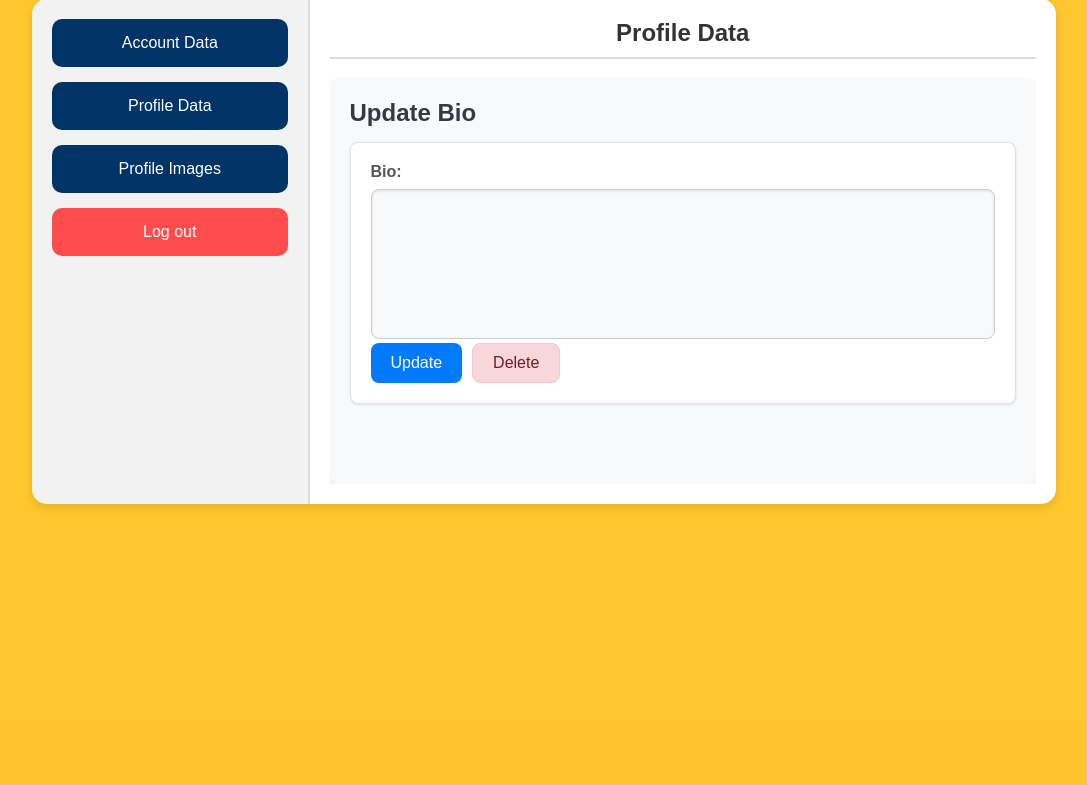
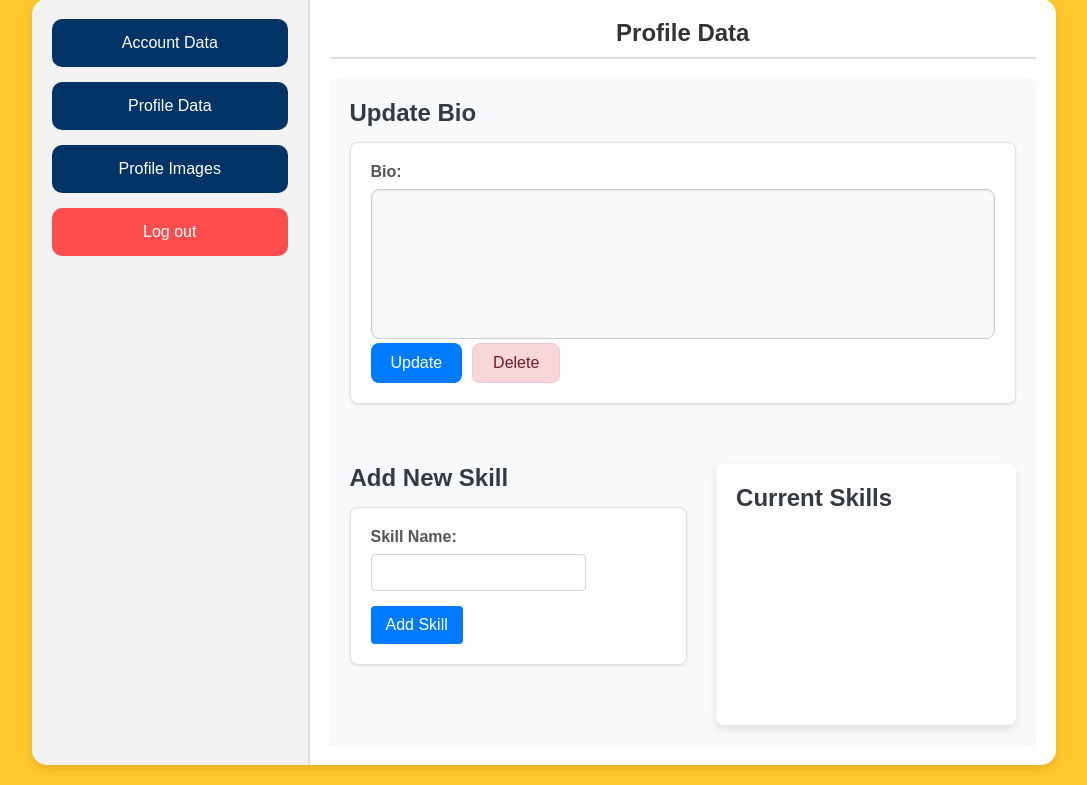
Before and after one commit to AveePB/Flask-Tutorials, a Django app: template src/apps/settings/templates/settings_profile_data.html in a window 1280 px wide. Shown: the part 79-864 px from the top of the page, without its empty margins (96-1183 px from the left). Before the commit the page ends 587 px from the top, so only its background shows below. Run offline with Django 5.2, Linux system fonts and the light colour scheme; the template is opened without the code that fills it, so the values that code supplies are empty.

Commit message:
Complete profile data settings

```diff
--- a/src/apps/accounts/views.py
+++ b/src/apps/accounts/views.py
@@ -126,9 +126,9 @@
             try:
                 new_skill = Skill(name=skill_name, user=user)
                 new_skill.save(force_insert=True)
-                return Response({'message': 'Skills successfully added.'}, status.HTTP_201_CREATED)
+                return Response({'message': 'Skill successfully added.'}, status.HTTP_201_CREATED)
             except IntegrityError:
-                return Response({'message': 'Skill cannot be added.'}, status.HTTP_400_BAD_REQUEST)
+                return Response({'message': 'Skill cannot be added (limit: 6).'}, status.HTTP_400_BAD_REQUEST)
 
         return Response({'message': form.errors.as_text()}, status.HTTP_400_BAD_REQUEST)
 
--- a/src/apps/settings/static/settings.js
+++ b/src/apps/settings/static/settings.js
@@ -36,7 +36,7 @@ document.addEventListener('DOMContentLoaded', function() {
                     messageBox.classList.remove('success', 'error');
 
                     // Add new class based on result status
-                    if (result.status === 204) {
+                    if (result.status === 204 || result.status == 201) {
                         messageBox.classList.add('success');
                         messageBox.innerHTML = result.message || 'Operation completed.';
                         setTimeout(() => {
--- a/src/apps/settings/static/settings_table.css
+++ b/src/apps/settings/static/settings_table.css
@@ -272,3 +272,30 @@ input[type="submit"]:hover {
 #bio:focus {
   border-color: #007bff; /* Change border color on focus */
 }
+
+/* Styling for skills */
+.skills-container {
+  display: flex;
+  justify-content: space-between;
+  gap: 20px;
+}
+
+.skills-list-section {
+  width: 45%;
+  background-color: #ffffff;
+  padding: 20px;
+  border-radius: 8px;
+  box-shadow: 0 4px 8px rgba(0, 0, 0, 0.1);
+}
+
+.skills-list-section ul {
+  list-style-type: none;
+  padding-left: 0;
+}
+
+.skills-list-section ul li {
+  padding: 10px;
+  background-color: #e9ecef;
+  border-radius: 5px;
+  margin-bottom: 10px;
+}
--- a/src/apps/settings/templates/settings_profile_data.html
+++ b/src/apps/settings/templates/settings_profile_data.html
@@ -17,5 +17,30 @@
         </form>
         <div id="bio-message-box" class="message-box"></div>
     </div>
+
+    <div class="skills-container">
+        <!-- Form to add a new skill -->
+        <div class="form-section">
+            <h2>Add New Skill</h2>
+            <form id="skill-form" class="form-container" action="/accounts/skills/" method="POST" data-message-box="skill-message-box" autocomplete="off">
+                <label for="skill-name">Skill Name:</label>
+                <input type="text" id="skill-name" name="skill_name" required>
+                <input type="submit" value="Add Skill">
+            </form>
+            <div id="skill-message-box" class="message-box"></div>
+        </div>
+
+        <!-- List of current skills -->
+        <div class="skills-list-section">
+            <h2>Current Skills</h2>
+            <ul id="skills-list">
+                {% for skill in skills %}
+                <li> {{ skill.name }}
+                    <button class="delete-btn" data-url="/accounts/skills/{{skill.uuid}}/" data-message-box="skill-message-box">Delete</button>
+                </li>
+                {% endfor %}
+            </ul>
+        </div>
+    </div>
 </div>
 {% endblock %}
--- a/src/apps/settings/views.py
+++ b/src/apps/settings/views.py
@@ -5,7 +5,7 @@ from django.db import IntegrityError
 from django.shortcuts import redirect, render
 from django.conf import settings
 
-from apps.accounts.models import User
+from apps.accounts.models import User, Skill
 
 # Create your views here.
 class SettingsView(APIView):
@@ -52,9 +52,10 @@ class ProfileDataView(APIView):
         if (request.user.is_anonymous):
             return redirect('/auth/login/')
 
-        # Get user avatar
+        # Get user data
         current_user = User.objects.get(id=request.user.id)
 
         return render(request, 'settings_profile_data.html', {
             'current_bio': current_user.bio,
+            'skills': Skill.objects.filter(user=current_user),
         })
```
